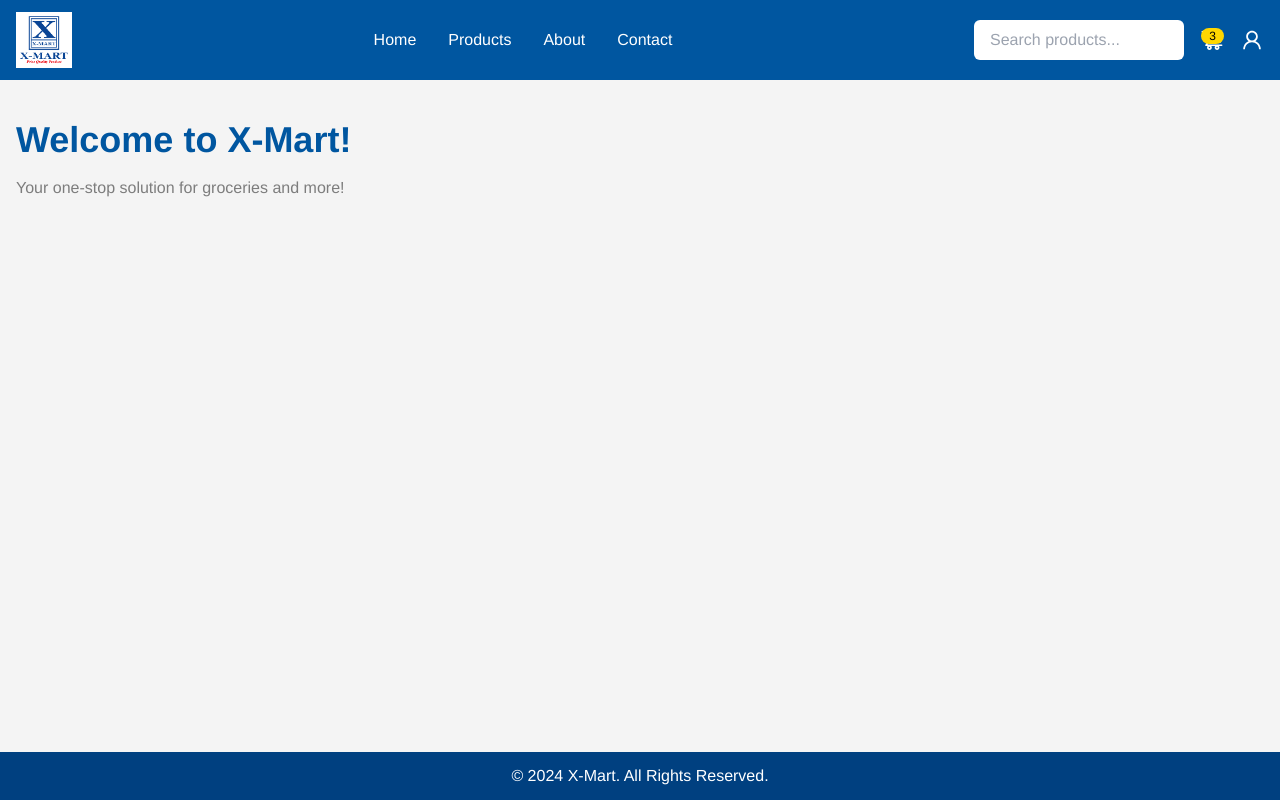
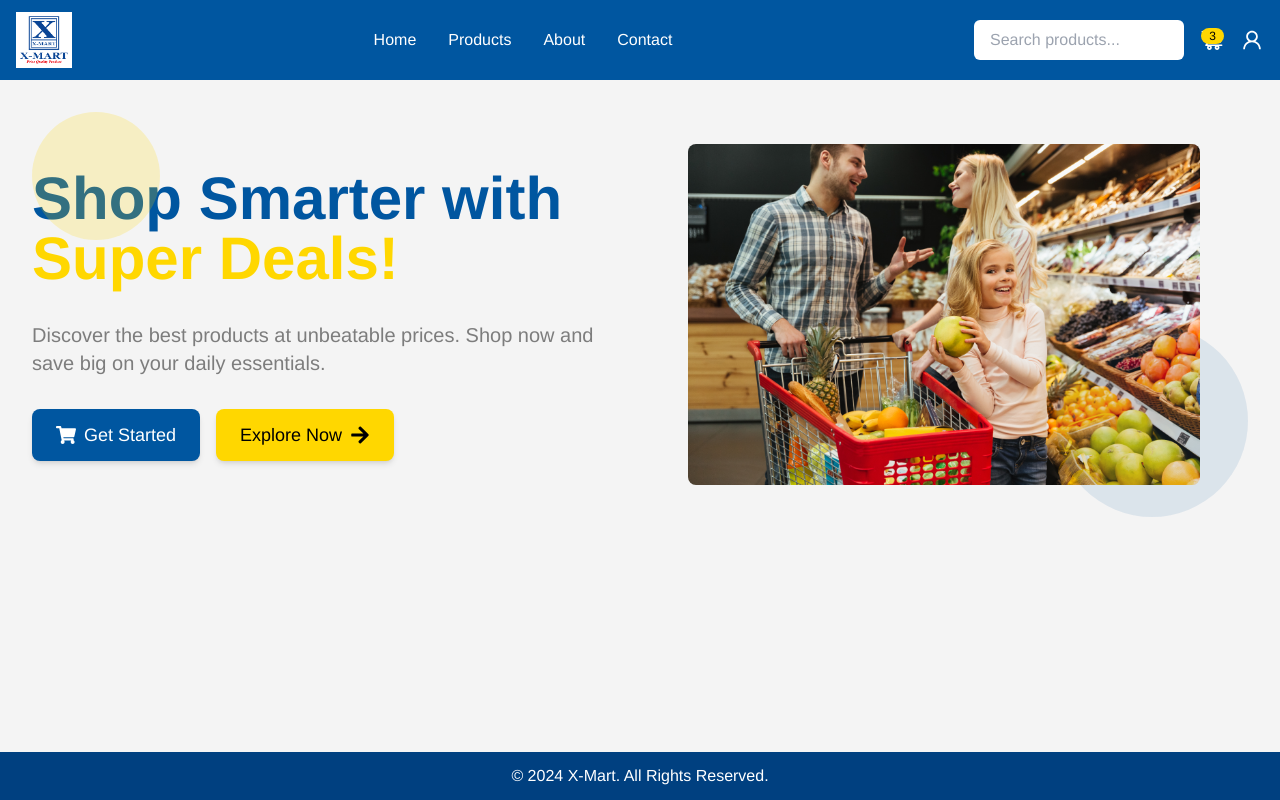
Before and after one commit to AJAmran/x-mart-client, a Next.js app: page / in a window 1280 px wide. Built offline with nearby package versions, Linux system fonts and the light colour scheme.

Commit message:
banner added

```diff
--- a/package.json
+++ b/package.json
@@ -9,6 +9,7 @@
     "lint": "next lint"
   },
   "dependencies": {
+    "framer-motion": "^11.15.0",
     "next": "15.1.2",
     "react": "^19.0.0",
     "react-dom": "^19.0.0",
--- a/src/app/page.tsx
+++ b/src/app/page.tsx
@@ -1,10 +1,10 @@
+import Hero from '@/components/Hero';
 import React from 'react';
 
 export default function Home() {
   return (
-    <section className="px-4 py-10 bg-background">
-      <h1 className="text-4xl font-bold text-primary">Welcome to X-Mart!</h1>
-      <p className="mt-4 text-mutedText">Your one-stop solution for groceries and more!</p>
-    </section>
+    <>
+    <Hero />
+    </>
   );
 }
--- /dev/null
+++ b/src/components/Hero.tsx
@@ -0,0 +1,70 @@
+"use client";
+
+import { motion } from "framer-motion";
+import { FaShoppingCart, FaArrowRight } from "react-icons/fa";
+import banner from "../assets/banner/banner.jpg";
+import Image from "next/image";
+
+export default function Hero() {
+  return (
+    <div className="relative bg-background">
+      <div className="container mx-auto flex flex-col-reverse lg:flex-row items-center justify-between py-10 px-4 lg:py-16 lg:px-8">
+        {/* Text Section */}
+        <motion.div
+          className="lg:w-1/2 w-full text-center lg:text-left space-y-6 lg:space-y-8"
+          initial={{ opacity: 0, x: -50 }}
+          animate={{ opacity: 1, x: 0 }}
+          transition={{ duration: 0.8 }}
+        >
+          <h1 className="text-3xl md:text-5xl lg:text-6xl font-bold text-primary leading-tight">
+            Shop Smarter with{" "}
+            <span className="text-accent">Super Deals!</span>
+          </h1>
+          <p className="text-mutedText text-base md:text-lg lg:text-xl">
+            Discover the best products at unbeatable prices. Shop now and save
+            big on your daily essentials.
+          </p>
+          <div className="flex justify-center lg:justify-start gap-4">
+            <button className="flex items-center gap-2 px-6 py-3 bg-primary text-white text-base md:text-lg rounded-lg shadow-md hover:bg-secondary transition">
+              <FaShoppingCart size={20} />
+              Get Started
+            </button>
+            <button className="flex items-center gap-2 px-6 py-3 bg-accent text-black text-base md:text-lg rounded-lg shadow-md hover:bg-[#FFC107] transition">
+              Explore Now
+              <FaArrowRight size={20} />
+            </button>
+          </div>
+        </motion.div>
+
+        {/* Image Section */}
+        <motion.div
+          className="lg:w-1/2 w-full flex justify-center"
+          initial={{ opacity: 0, x: 50 }}
+          animate={{ opacity: 1, x: 0 }}
+          transition={{ duration: 0.8 }}
+        >
+          <Image
+            src={banner}
+            alt="Shopping Deals"
+            className="w-full max-w-xs md:max-w-md lg:max-w-lg rounded-lg"
+            priority
+          />
+        </motion.div>
+      </div>
+
+      {/* Decorative Elements */}
+      <motion.div
+        className="absolute top-8 left-8 w-24 h-24 md:w-32 md:h-32 bg-accent opacity-20 rounded-full"
+        initial={{ scale: 0 }}
+        animate={{ scale: 1 }}
+        transition={{ duration: 1, ease: "easeInOut" }}
+      />
+      <motion.div
+        className="absolute bottom-8 right-8 w-32 h-32 md:w-48 md:h-48 bg-primary opacity-10 rounded-full"
+        initial={{ scale: 0 }}
+        animate={{ scale: 1 }}
+        transition={{ duration: 1, ease: "easeInOut" }}
+      />
+    </div>
+  );
+}
```
Also changed, not shown: src/assets/banner/banner.jpg (added), 1 other file (tests, documents, lock files or other folders).
